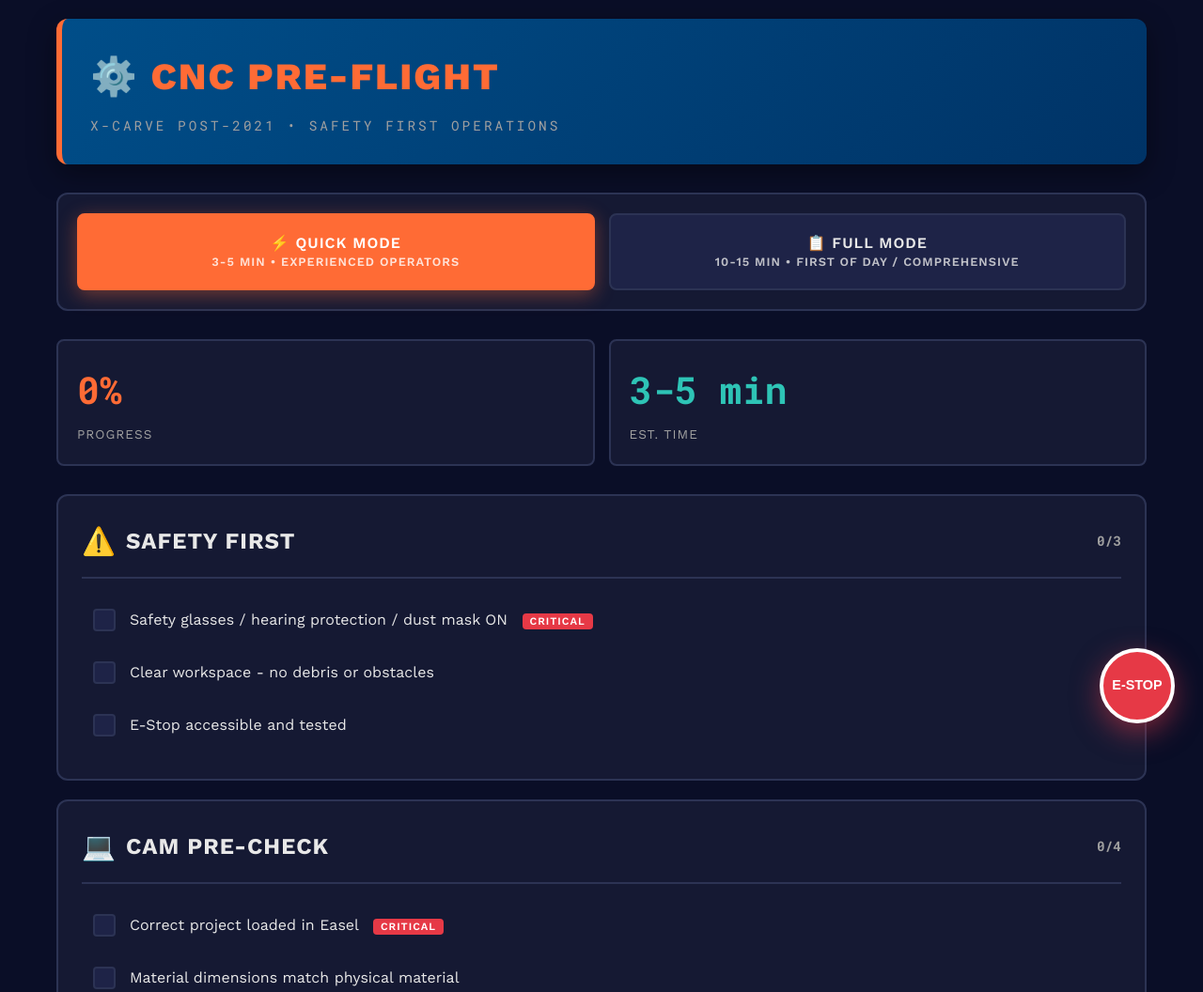
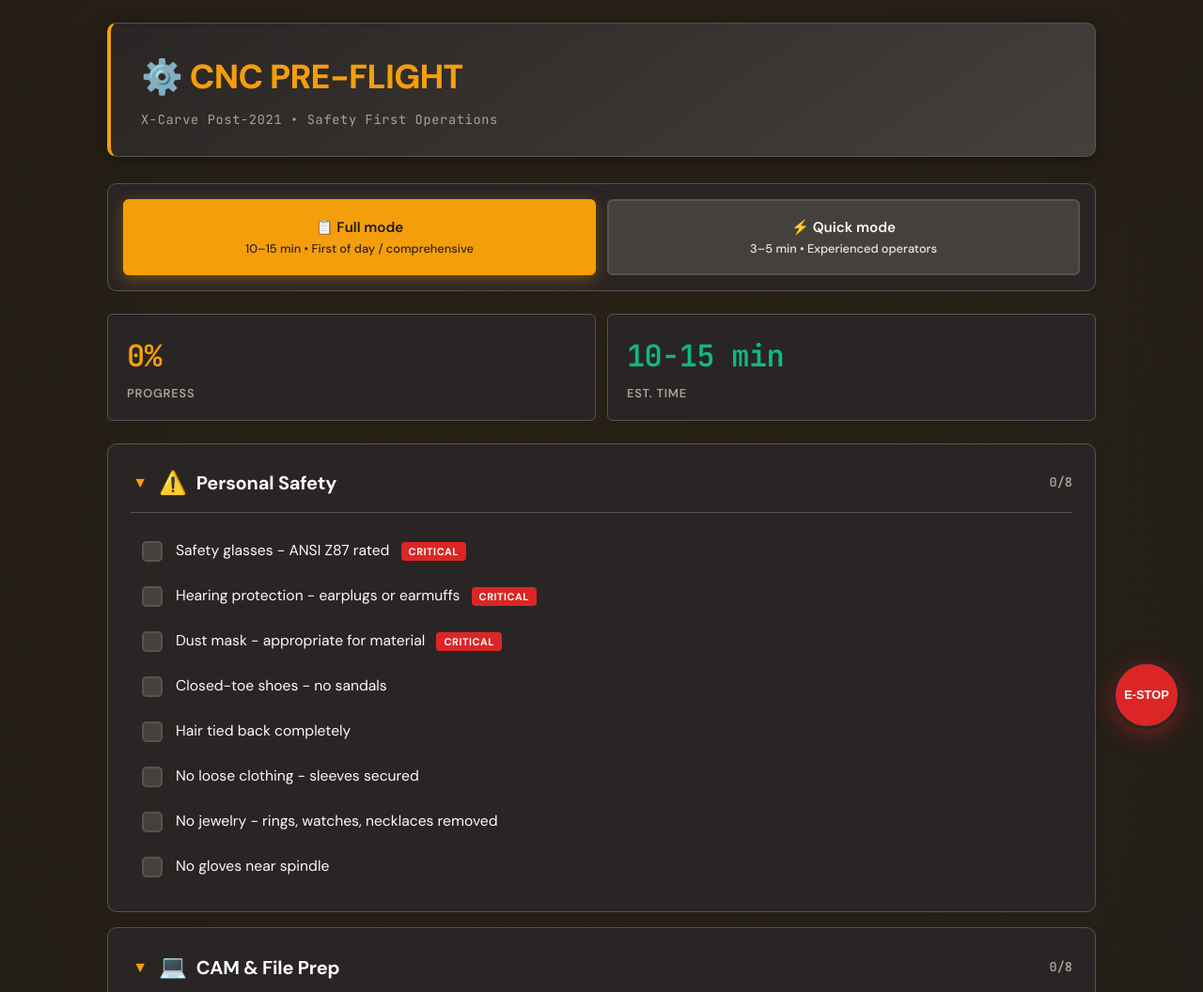
Before and after one commit to zombodotcom/cncChecklistXcarve, a website: page cnc_checklist.html in a window 1280 px wide. Shown: the top 1056 px of the page at 94% size. Drawn offline with nearby package versions, Linux system fonts and the light colour scheme.

Commit message:
Sick site bro

```diff
--- a/cnc_checklist.html
+++ b/cnc_checklist.html
@@ -5,22 +5,31 @@
     <meta name="viewport" content="width=device-width, initial-scale=1.0">
     <title>X-Carve CNC Pre-Flight Checklist</title>
     <style>
-        @import url('https://fonts.googleapis.com/css2?family=Roboto+Mono:wght@400;500;700&family=Work+Sans:wght@400;600;700;800&display=swap');
+        @import url('https://fonts.googleapis.com/css2?family=JetBrains+Mono:wght@400;600&family=DM+Sans:wght@400;500;600;700;800&display=swap');
 
         :root {
-            --primary: #FF6B35;
-            --primary-dark: #E85A28;
-            --secondary: #004E89;
-            --success: #2EC4B6;
-            --warning: #FFB627;
-            --danger: #E63946;
-            --bg: #0A0E27;
-            --bg-card: #151933;
-            --bg-hover: #1E2347;
-            --text: #E8E8E8;
-            --text-dim: #A0A0A0;
-            --border: #2C3354;
-            --checkbox-bg: #1E2347;
+            --primary: #F59E0B;
+            --primary-hover: #D97706;
+            --primary-glow: rgba(245, 158, 11, 0.35);
+            --accent: #0EA5E9;
+            --success: #10B981;
+            --success-soft: rgba(16, 185, 129, 0.15);
+            --warning: #FBBF24;
+            --warning-text: #1C1917;
+            --danger: #DC2626;
+            --danger-glow: rgba(220, 38, 38, 0.4);
+            --bg: #1C1917;
+            --bg-elevated: #292524;
+            --bg-card: #44403C;
+            --bg-hover: #57534E;
+            --border: #57534E;
+            --border-focus: #78716C;
+            --text: #FAFAF9;
+            --text-muted: #A8A29E;
+            --radius: 10px;
+            --radius-sm: 6px;
+            --shadow: 0 4px 20px rgba(0, 0, 0, 0.35);
+            --shadow-lg: 0 10px 40px rgba(0, 0, 0, 0.4);
         }
 
         * {
@@ -30,168 +39,225 @@
         }
 
         body {
-            font-family: 'Work Sans', sans-serif;
+            font-family: 'DM Sans', system-ui, sans-serif;
             background: var(--bg);
+            background-image: radial-gradient(ellipse 120% 80% at 50% -20%, rgba(245, 158, 11, 0.08), transparent),
+                              radial-gradient(ellipse 80% 50% at 100% 50%, rgba(14, 165, 233, 0.04), transparent);
             color: var(--text);
             line-height: 1.6;
             min-height: 100vh;
         }
 
         .container {
-            max-width: 1200px;
+            max-width: 1100px;
             margin: 0 auto;
-            padding: 20px;
+            padding: 24px;
         }
 
         .header {
-            background: linear-gradient(135deg, var(--secondary) 0%, #003366 100%);
-            border-left: 6px solid var(--primary);
-            padding: 30px;
-            border-radius: 12px;
-            margin-bottom: 30px;
-            box-shadow: 0 10px 30px rgba(0,0,0,0.4);
+            background: linear-gradient(145deg, var(--bg-elevated) 0%, var(--bg-card) 100%);
+            border: 1px solid var(--border);
+            border-left: 4px solid var(--primary);
+            padding: 28px 32px;
+            border-radius: var(--radius);
+            margin-bottom: 28px;
+            box-shadow: var(--shadow);
         }
 
         .header h1 {
-            font-size: 2.5rem;
+            font-size: 2.25rem;
             font-weight: 800;
-            margin-bottom: 8px;
+            margin-bottom: 6px;
             color: var(--primary);
-            text-transform: uppercase;
-            letter-spacing: 2px;
+            letter-spacing: -0.02em;
         }
 
         .header .subtitle {
-            font-family: 'Roboto Mono', monospace;
-            font-size: 0.9rem;
-            color: var(--text-dim);
-            text-transform: uppercase;
-            letter-spacing: 3px;
+            font-family: 'JetBrains Mono', monospace;
+            font-size: 0.85rem;
+            color: var(--text-muted);
+            letter-spacing: 0.05em;
         }
 
         .mode-selector {
             display: flex;
-            gap: 15px;
-            margin-bottom: 30px;
-            background: var(--bg-card);
-            padding: 20px;
-            border-radius: 12px;
-            border: 2px solid var(--border);
+            gap: 12px;
+            margin-bottom: 24px;
+            background: var(--bg-elevated);
+            padding: 16px;
+            border-radius: var(--radius);
+            border: 1px solid var(--border);
         }
 
         .mode-btn {
             flex: 1;
-            padding: 20px;
+            padding: 18px 20px;
             border: 2px solid var(--border);
-            background: var(--checkbox-bg);
+            background: var(--bg-card);
             color: var(--text);
-            border-radius: 8px;
+            border-radius: var(--radius-sm);
             cursor: pointer;
-            transition: all 0.3s ease;
-            font-family: 'Work Sans', sans-serif;
+            transition: all 0.2s ease;
+            font-family: inherit;
             font-weight: 600;
-            font-size: 1rem;
-            text-transform: uppercase;
-            letter-spacing: 1px;
+            font-size: 0.95rem;
+            text-align: center;
         }
 
         .mode-btn:hover {
             border-color: var(--primary);
             background: var(--bg-hover);
-            transform: translateY(-2px);
         }
 
         .mode-btn.active {
             background: var(--primary);
             border-color: var(--primary);
-            color: white;
-            box-shadow: 0 5px 20px rgba(255,107,53,0.4);
+            color: var(--bg);
+            box-shadow: 0 4px 16px var(--primary-glow);
+        }
+
+        .mode-btn small {
+            display: block;
+            font-size: 0.8rem;
+            opacity: 0.9;
+            margin-top: 4px;
+            font-weight: 500;
         }
 
         .stats {
             display: flex;
-            gap: 15px;
-            margin-bottom: 30px;
+            gap: 12px;
+            margin-bottom: 24px;
             flex-wrap: wrap;
         }
 
         .stat-card {
             flex: 1;
-            min-width: 200px;
-            background: var(--bg-card);
-            padding: 20px;
-            border-radius: 8px;
-            border: 2px solid var(--border);
+            min-width: 180px;
+            background: var(--bg-elevated);
+            padding: 18px 20px;
+            border-radius: var(--radius-sm);
+            border: 1px solid var(--border);
         }
 
         .stat-value {
-            font-size: 2.5rem;
+            font-size: 2rem;
             font-weight: 800;
-            font-family: 'Roboto Mono', monospace;
-            margin-bottom: 5px;
+            font-family: 'JetBrains Mono', monospace;
+            margin-bottom: 4px;
+            letter-spacing: -0.02em;
         }
 
         .stat-label {
-            font-size: 0.85rem;
-            color: var(--text-dim);
+            font-size: 0.8rem;
+            color: var(--text-muted);
             text-transform: uppercase;
-            letter-spacing: 1px;
+            letter-spacing: 0.06em;
+            font-weight: 600;
         }
 
         .stat-card.progress .stat-value { color: var(--primary); }
         .stat-card.time .stat-value { color: var(--success); }
 
         .section {
-            background: var(--bg-card);
-            border: 2px solid var(--border);
-            border-radius: 12px;
-            padding: 25px;
-            margin-bottom: 20px;
-            transition: all 0.3s ease;
+            background: var(--bg-elevated);
+            border: 1px solid var(--border);
+            border-radius: var(--radius);
+            padding: 22px 24px;
+            margin-bottom: 16px;
+            transition: border-color 0.2s ease, box-shadow 0.2s ease;
+        }
+
+        .section:hover {
+            border-color: var(--border-focus);
         }
 
         .section.completed {
             border-color: var(--success);
-            background: linear-gradient(135deg, var(--bg-card) 0%, rgba(46,196,182,0.1) 100%);
+            background: linear-gradient(135deg, var(--bg-elevated) 0%, var(--success-soft) 100%);
+            box-shadow: 0 0 0 1px rgba(16, 185, 129, 0.2);
         }
 
         .section-header {
             display: flex;
             justify-content: space-between;
             align-items: center;
-            margin-bottom: 20px;
-            padding-bottom: 15px;
-            border-bottom: 2px solid var(--border);
+            padding-bottom: 12px;
+            border-bottom: 1px solid var(--border);
+            cursor: pointer;
+            user-select: none;
+            margin-bottom: 0;
+            transition: opacity 0.15s ease;
+        }
+
+        .section-header:hover {
+            opacity: 0.9;
+        }
+
+        .section.collapsed .section-header {
+            margin-bottom: 0;
+            border-bottom: none;
+        }
+
+        .section-body {
+            padding-top: 18px;
+            overflow: hidden;
+            transition: opacity 0.2s ease;
+        }
+
+        .section.collapsed .section-body {
+            display: none;
         }
 
         .section-title {
-            font-size: 1.5rem;
+            font-size: 1.25rem;
             font-weight: 700;
-            text-transform: uppercase;
-            letter-spacing: 1px;
+            letter-spacing: -0.01em;
             display: flex;
             align-items: center;
             gap: 10px;
         }
 
         .section-icon {
-            font-size: 1.8rem;
+            font-size: 1.5rem;
+        }
+
+        .section-toggle {
+            display: flex;
+            align-items: center;
+            gap: 10px;
+            color: var(--text-muted);
+        }
+
+        .section-chevron {
+            width: 20px;
+            height: 20px;
+            display: flex;
+            align-items: center;
+            justify-content: center;
+            font-size: 1rem;
+            color: var(--primary);
+            transition: transform 0.2s ease;
+        }
+
+        .section.collapsed .section-chevron {
+            transform: rotate(-90deg);
         }
 
         .section-progress {
-            font-family: 'Roboto Mono', monospace;
-            font-size: 0.9rem;
-            color: var(--text-dim);
+            font-family: 'JetBrains Mono', monospace;
+            font-size: 0.85rem;
+            color: var(--text-muted);
             font-weight: 600;
         }
 
         .checklist-item {
             display: flex;
             align-items: flex-start;
-            padding: 12px;
-            border-radius: 6px;
-            margin-bottom: 8px;
-            transition: all 0.2s ease;
+            padding: 10px 12px;
+            border-radius: var(--radius-sm);
+            margin-bottom: 4px;
+            transition: background 0.15s ease;
             cursor: pointer;
         }
 
@@ -200,21 +266,27 @@
         }
 
         .checklist-item.checked {
-            opacity: 0.6;
+            opacity: 0.75;
+        }
+
+        .checklist-item.checked .item-text {
+            text-decoration: line-through;
+            color: var(--text-muted);
         }
 
         .checkbox {
-            width: 24px;
-            height: 24px;
+            width: 22px;
+            height: 22px;
             border: 2px solid var(--border);
-            border-radius: 4px;
-            margin-right: 15px;
+            border-radius: 5px;
+            margin-right: 14px;
+            margin-top: 2px;
             flex-shrink: 0;
             display: flex;
             align-items: center;
             justify-content: center;
-            background: var(--checkbox-bg);
-            transition: all 0.3s ease;
+            background: var(--bg-card);
+            transition: all 0.2s ease;
         }
 
         .checklist-item.checked .checkbox {
@@ -225,11 +297,11 @@
         .checkbox::after {
             content: '✓';
             color: white;
-            font-size: 16px;
-            font-weight: bold;
+            font-size: 13px;
+            font-weight: 700;
             opacity: 0;
-            transform: scale(0);
-            transition: all 0.3s ease;
+            transform: scale(0.5);
+            transition: all 0.2s ease;
         }
 
         .checklist-item.checked .checkbox::after {
@@ -239,18 +311,18 @@
 
         .item-text {
             flex: 1;
-            font-size: 1rem;
+            font-size: 0.98rem;
             line-height: 1.5;
         }
 
         .item-priority {
-            padding: 2px 8px;
+            padding: 3px 8px;
             border-radius: 4px;
-            font-size: 0.7rem;
-            font-weight: 600;
+            font-size: 0.68rem;
+            font-weight: 700;
             text-transform: uppercase;
-            margin-left: 10px;
-            letter-spacing: 1px;
+            letter-spacing: 0.05em;
+            margin-left: 8px;
         }
 
         .priority-critical {
@@ -260,38 +332,35 @@
 
         .priority-important {
             background: var(--warning);
-            color: var(--bg);
+            color: var(--warning-text);
         }
 
         .actions {
             display: flex;
-            gap: 15px;
-            margin-top: 30px;
+            gap: 12px;
+            margin-top: 28px;
             flex-wrap: wrap;
         }
 
         .btn {
-            padding: 15px 30px;
+            padding: 12px 24px;
             border: none;
-            border-radius: 8px;
-            font-family: 'Work Sans', sans-serif;
+            border-radius: var(--radius-sm);
+            font-family: inherit;
             font-weight: 600;
-            font-size: 1rem;
+            font-size: 0.9rem;
             cursor: pointer;
-            transition: all 0.3s ease;
-            text-transform: uppercase;
-            letter-spacing: 1px;
+            transition: all 0.2s ease;
         }
 
         .btn-primary {
             background: var(--primary);
-            color: white;
+            color: var(--bg);
         }
 
         .btn-primary:hover {
-            background: var(--primary-dark);
-            transform: translateY(-2px);
-            box-shadow: 0 5px 20px rgba(255,107,53,0.4);
+            background: var(--primary-hover);
+            box-shadow: 0 4px 16px var(--primary-glow);
         }
 
         .btn-secondary {
@@ -302,46 +371,43 @@
 
         .btn-secondary:hover {
             border-color: var(--primary);
-            background: var(--bg-hover);
+            color: var(--primary);
+            background: rgba(245, 158, 11, 0.08);
         }
 
         .warning-box {
-            background: linear-gradient(135deg, rgba(230,57,70,0.2) 0%, rgba(230,57,70,0.05) 100%);
-            border: 2px solid var(--danger);
-            border-radius: 8px;
-            padding: 20px;
+            background: rgba(220, 38, 38, 0.1);
+            border: 1px solid var(--danger);
+            border-radius: var(--radius-sm);
+            padding: 18px 20px;
             margin: 20px 0;
         }
 
         .warning-title {
             font-weight: 700;
             color: var(--danger);
-            margin-bottom: 10px;
-            font-size: 1.1rem;
-            text-transform: uppercase;
-            letter-spacing: 1px;
+            margin-bottom: 8px;
+            font-size: 1rem;
         }
 
         .tip-box {
-            background: linear-gradient(135deg, rgba(46,196,182,0.2) 0%, rgba(46,196,182,0.05) 100%);
-            border: 2px solid var(--success);
-            border-radius: 8px;
-            padding: 20px;
+            background: rgba(16, 185, 129, 0.1);
+            border: 1px solid var(--success);
+            border-radius: var(--radius-sm);
+            padding: 18px 20px;
             margin: 20px 0;
         }
 
         .tip-title {
             font-weight: 700;
             color: var(--success);
-            margin-bottom: 10px;
-            font-size: 1.1rem;
-            text-transform: uppercase;
-            letter-spacing: 1px;
+            margin-bottom: 8px;
+            font-size: 1rem;
         }
 
         @media (max-width: 768px) {
             .header h1 {
-                font-size: 1.8rem;
+                font-size: 1.65rem;
             }
 
             .mode-selector {
@@ -355,19 +421,19 @@
 
         .emergency-btn {
             position: fixed;
-            bottom: 30px;
-            right: 30px;
-            width: 80px;
-            height: 80px;
+            bottom: 24px;
+            right: 24px;
+            width: 72px;
+            height: 72px;
             border-radius: 50%;
             background: var(--danger);
             color: white;
-            border: 4px solid white;
+            border: 3px solid var(--bg-elevated);
             font-weight: 800;
-            font-size: 0.9rem;
+            font-size: 0.8rem;
             cursor: pointer;
-            box-shadow: 0 10px 30px rgba(230,57,70,0.5);
-            transition: all 0.3s ease;
+            box-shadow: 0 6px 24px var(--danger-glow);
+            transition: all 0.2s ease;
             z-index: 1000;
             display: flex;
             align-items: center;
@@ -377,8 +443,8 @@
         }
 
         .emergency-btn:hover {
-            transform: scale(1.1);
-            box-shadow: 0 15px 40px rgba(230,57,70,0.7);
+            transform: scale(1.08);
+            box-shadow: 0 8px 32px var(--danger-glow);
         }
 
         .modal {
@@ -388,7 +454,7 @@
             left: 0;
             width: 100%;
             height: 100%;
-            background: rgba(0,0,0,0.9);
+            background: rgba(0, 0, 0, 0.85);
             z-index: 2000;
             align-items: center;
             justify-content: center;
@@ -400,25 +466,26 @@
         }
 
         .modal-content {
-            background: var(--bg-card);
-            border: 3px solid var(--danger);
-            border-radius: 12px;
-            padding: 40px;
-            max-width: 600px;
+            background: var(--bg-elevated);
+            border: 2px solid var(--danger);
+            border-radius: var(--radius);
+            padding: 32px;
+            max-width: 560px;
             width: 100%;
             max-height: 90vh;
             overflow-y: auto;
+            box-shadow: var(--shadow-lg);
         }
 
         .modal-title {
-            font-size: 2rem;
+            font-size: 1.75rem;
             color: var(--danger);
-            margin-bottom: 20px;
-            text-transform: uppercase;
+            margin-bottom: 18px;
+            font-weight: 800;
         }
 
         .modal-close {
-            margin-top: 20px;
+            margin-top: 18px;
         }
     </style>
 </head>
@@ -430,13 +497,13 @@
         </div>
 
         <div class="mode-selector">
-            <button class="mode-btn active" data-mode="quick">
-                ⚡ QUICK MODE<br>
-                <small style="font-size: 0.8rem; opacity: 0.8;">3-5 min • Experienced Operators</small>
+            <button class="mode-btn active" data-mode="full">
+                📋 Full mode<br>
+                <small>10–15 min • First of day / comprehensive</small>
             </button>
-            <button class="mode-btn" data-mode="full">
-                📋 FULL MODE<br>
-                <small style="font-size: 0.8rem; opacity: 0.8;">10-15 min • First of Day / Comprehensive</small>
+            <button class="mode-btn" data-mode="quick">
+                ⚡ Quick mode<br>
+                <small>3–5 min • Experienced operators</small>
             </button>
         </div>
 
@@ -446,7 +513,7 @@
                 <div class="stat-label">Progress</div>
             </div>
             <div class="stat-card time">
-                <div class="stat-value" id="estimatedTime">3-5 min</div>
+                <div class="stat-value" id="estimatedTime">10-15 min</div>
                 <div class="stat-label">Est. Time</div>
             </div>
         </div>
@@ -748,20 +815,29 @@
             ]
         };
 
-        let currentMode = 'quick';
+        let currentMode = 'full';
         let checkState = {};
+        let collapsedState = {};
 
-        // Load saved state from localStorage
+        // Load saved state from localStorage (supports old format: flat checkState only)
         function loadState() {
             const saved = localStorage.getItem('cnc-checklist-state');
             if (saved) {
-                checkState = JSON.parse(saved);
+                const data = JSON.parse(saved);
+                if (data && 'checks' in data && typeof data.checks === 'object') {
+                    checkState = data.checks;
+                    collapsedState = data.collapsed || {};
+                } else {
+                    checkState = data || {};
+                    collapsedState = {};
+                }
             }
         }
 
         // Save state to localStorage
         function saveState() {
-            localStorage.setItem('cnc-checklist-state', JSON.stringify(checkState));
+            const data = { checks: checkState, collapsed: collapsedState };
+            localStorage.setItem('cnc-checklist-state', JSON.stringify(data));
         }
 
         // Initialize checklist
@@ -803,15 +879,27 @@
                     sectionEl.classList.add('completed');
                 }
 
+                const sectionKey = `${currentMode}-${sectionIdx}`;
+                const isCollapsed = collapsedState[sectionKey];
+                if (isCollapsed) {
+                    sectionEl.classList.add('collapsed');
+                }
+
                 sectionEl.innerHTML = `
                     <div class="section-header">
                         <div class="section-title">
+                            <span class="section-chevron" aria-hidden="true">▼</span>
                             <span class="section-icon">${section.icon}</span>
                             ${section.title}
                         </div>
-                        <div class="section-progress">${checkedCount}/${section.items.length}</div>
+                        <div class="section-toggle">
+                            <span class="section-progress">${checkedCount}/${section.items.length}</span>
+                        </div>
                     </div>
+                    <div class="section-body"></div>
                 `;
+
+                const bodyEl = sectionEl.querySelector('.section-body');
 
                 section.items.forEach((item, itemIdx) => {
                     const itemEl = document.createElement('div');
@@ -827,14 +915,21 @@
                         </div>
                     `;
 
-                    itemEl.addEventListener('click', () => {
+                    itemEl.addEventListener('click', (e) => {
+                        e.stopPropagation();
                         checkState[itemKey] = !checkState[itemKey];
                         saveState();
                         renderChecklist();
                         updateStats();
                     });
 
-                    sectionEl.appendChild(itemEl);
+                    bodyEl.appendChild(itemEl);
+                });
+
+                sectionEl.querySelector('.section-header').addEventListener('click', () => {
+                    collapsedState[sectionKey] = !collapsedState[sectionKey];
+                    saveState();
+                    sectionEl.classList.toggle('collapsed', collapsedState[sectionKey]);
                 });
 
                 container.appendChild(sectionEl);
```
Also changed, not shown: package.json (added, +11 -0 lines), README.md, 2 other files.
